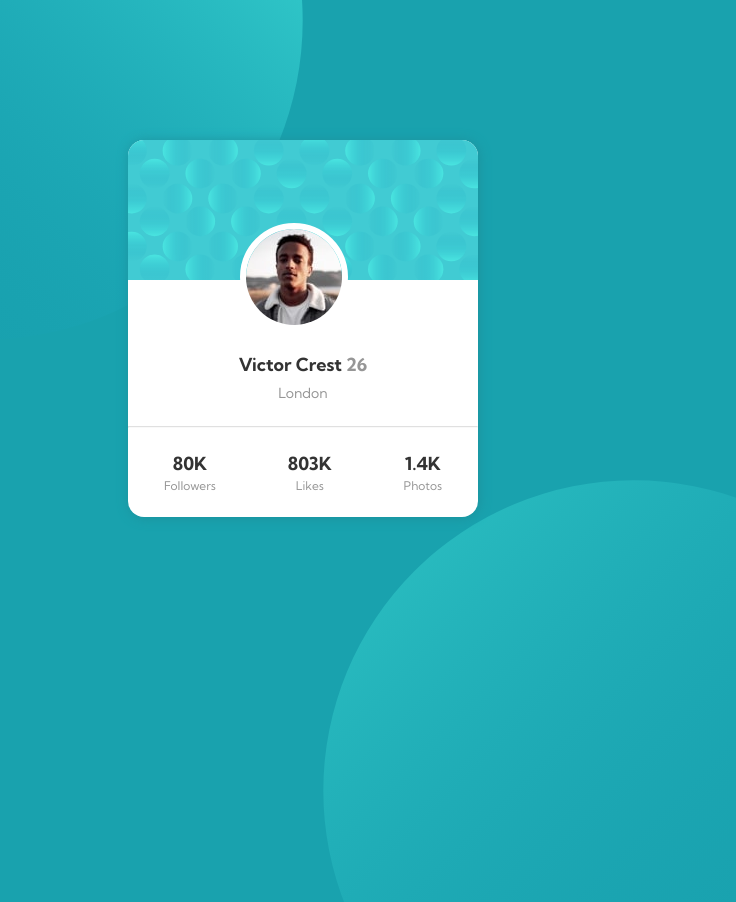
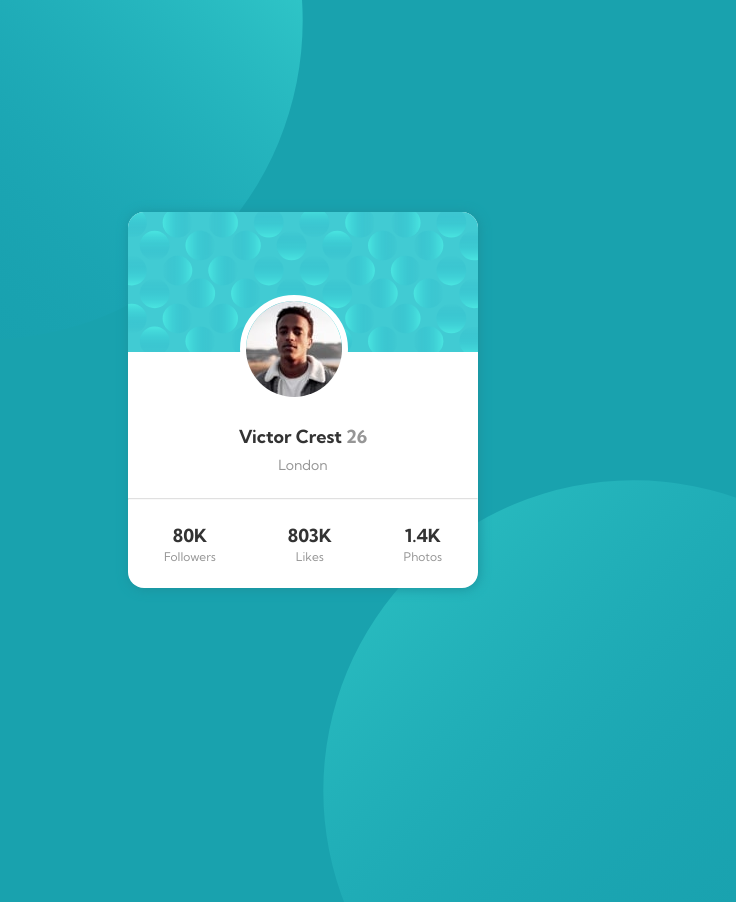
Before and after one commit to DxnielXndrew/profile-card-component-main, a plain HTML site: page index.html in a window 1280 px wide. Shown: the whole page, without its empty margins (337-1073 px from the left). Drawn offline with Linux system fonts and the light colour scheme.

Commit message:
flex centering added

```diff
--- a/style.css
+++ b/style.css
@@ -15,6 +15,7 @@ body {
 main {
   width: 100%;
   height: 100vh;
+  display: flex;
 }
 
 main > img {
@@ -51,7 +52,7 @@ hr {
   border-radius: 16px;
   width: max-content;
   background-color: white;
-  margin: 140px auto;
+  margin: auto;
   box-shadow: 1px 1px 12px hsl(185, 70%, 36%);
   z-index: 1;
 }
```
